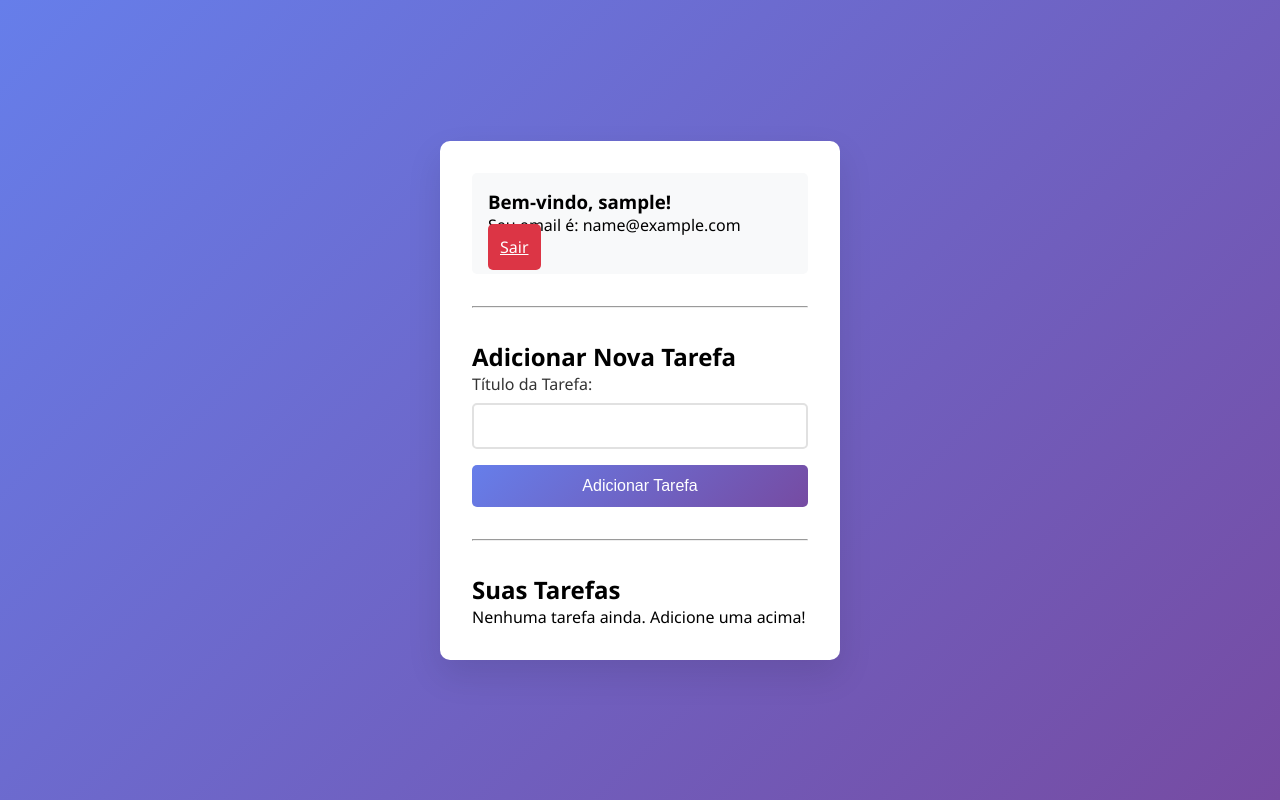
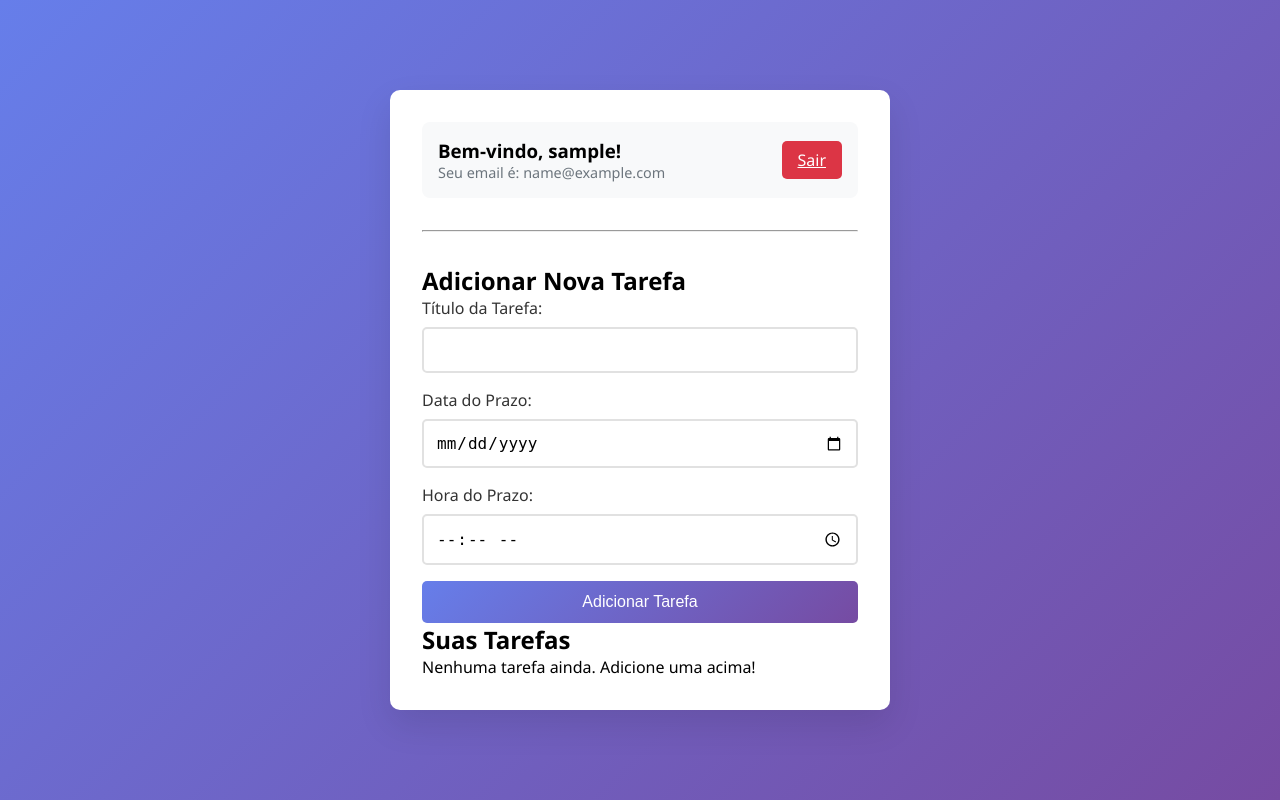
Before and after one commit to emersonbars/Projeto_ead_gerenciadortarefas, a Flask app: page /dashboard in a window 1280 px wide. Run offline with Flask 3, Linux system fonts and the light colour scheme; the visitor is signed in with stand-in values (Sample User, id 1); data that the repository does not hold is empty.

Commit message:
Versão criação de tarefas

```diff
--- a/APP/STATIC/CSS/STYLE.CSS
+++ b/APP/STATIC/CSS/STYLE.CSS
@@ -11,6 +11,7 @@
     display: flex;
     align-items: center;
     justify-content: center;
+    padding: 1rem 0;
 }
 
 .container {
@@ -19,7 +20,7 @@
     border-radius: 10px;
     box-shadow: 0 15px 35px rgba(0, 0, 0, 0.1);
     width: 100%;
-            max-width: 400px;
+    max-width: 500px;
 }
 
 .header {
@@ -127,6 +128,12 @@
     border: 1px solid #f5c6cb;
 }
 
+.message.danger {
+    background-color: #f8d7da;
+    color: #721c24;
+    border: 1px solid #f5c6cb;
+}
+
 .dashboard {
     display: none;
     text-align: center;
@@ -137,17 +144,34 @@
 }
 
 .user-info {
+    display: flex;
+    justify-content: space-between;
+    align-items: center;
     background: #f8f9fa;
     padding: 1rem;
-            border-radius: 5px;
-            margin-bottom: 1rem;
+    border-radius: 8px;
+    margin-bottom: 2rem;
+    text-align: left;
+}
+
+.user-info h3, .user-info p {
+    margin: 0;
+}
+
+.user-info p {
+    font-size: 0.9rem;
+    color: #6c757d;
 }
 
 .logout-btn {
     background: #dc3545;
-            margin-top: 1rem;
+    margin-top: 0;
+    width: auto;
+    padding: 0.5rem 1rem;
+    flex-shrink: 0;
 }
 
 .logout-btn:hover {
     background: #c82333;
+    transform: translateY(-2px);
 }
--- a/APP/TEMPLATES/dashboard.html
+++ b/APP/TEMPLATES/dashboard.html
@@ -17,9 +17,11 @@
             {% endif %}
         {% endwith %}
 
-        <div class="user-info">
-            <h3>Bem-vindo, {{ current_user.username }}!</h3>
-            <p>Seu email é: {{ current_user.email }}</p>
+         <div class="user-info">
+            <div>
+                <h3>Bem-vindo, {{ current_user.username }}!</h3>
+                <p>Seu email é: {{ current_user.email }}</p>
+            </div>
             <a href="{{ url_for('logout') }}" class="btn logout-btn">Sair</a>
         </div>
 
@@ -32,15 +34,50 @@
                     <label for="titulo">Título da Tarefa:</label>
                     <input type="text" id="titulo" name="titulo" required>
                 </div>
+
+
+                <div class="form-group">
+                    <label for="data_prazo">Data do Prazo:</label>
+                    <input type="date" id="data_prazo" name="data_prazo" required>
+                </div>
+                <div class="form-group">
+                    <label for="hora_prazo">Hora do Prazo:</label>
+                    <input type="time" id="hora_prazo" name="hora_prazo" required>
+                </div>
+
+
                 <button type="submit" class="btn">Adicionar Tarefa</button>
             </form>
         </div>
 
-        <hr style="margin: 2rem 0;">
-
         <div class="task-list">
             <h2>Suas Tarefas</h2>
-            <p>Nenhuma tarefa ainda. Adicione uma acima!</p>
+
+            {% if tarefas %}
+                <ul style="list-style: none; padding: 0;">
+                    {% for tarefa in tarefas %}
+                        <li style="background: #f8f9fa; padding: 1rem; border-radius: 5px; margin-bottom: 1rem; display: flex; justify-content: space-between; align-items: center;">
+
+                            <div>
+                                <strong style="font-size: 1.1rem;">{{ tarefa.titulo }}</strong>
+
+
+                                <small>
+                                    Prazo:
+                                    {% if tarefa.data_prazo %}
+                                        {{ tarefa.data_prazo.strftime('%d/%m/%Y às %H:%M') }}
+                                    {% else %}
+                                        Sem prazo definido
+                                    {% endif %}
+                                </small>
+                            </div>
+
+                        </li>
+                    {% endfor %}
+                </ul>
+            {% else %}
+                <p>Nenhuma tarefa ainda. Adicione uma acima!</p>
+            {% endif %}
         </div>
 
     </div>
--- a/APP/models.py
+++ b/APP/models.py
@@ -23,6 +23,10 @@ class Tarefa(db.Model):
     id = db.Column(db.Integer, primary_key=True)
     titulo = db.Column(db.String(100), nullable=False)
     data_criacao = db.Column(db.DateTime, nullable=False, default=datetime.utcnow)
+
+
+    data_prazo = db.Column(db.DateTime, nullable=True)
+
     concluida = db.Column(db.Boolean, default=False)
     usuario_id = db.Column(db.Integer, db.ForeignKey('usuario.id'), nullable=False)
 
--- a/APP/routes.py
+++ b/APP/routes.py
@@ -1,41 +1,33 @@
+# 1. IMPORTAÇÃO ADICIONADA
+from datetime import datetime
 from flask import render_template, redirect, url_for, request, flash
-
 from APP import app, db, bcrypt
-from APP.models import Usuario,Tarefa
+from APP.models import Usuario, Tarefa
 from flask_login import login_user, logout_user, login_required, current_user
 
 
 @app.route('/')
 @app.route('/login', methods=['GET', 'POST'])
 def login():
-
     if current_user.is_authenticated:
         return redirect(url_for('dashboard'))
 
     if request.method == 'POST':
         username = request.form.get('username')
         password = request.form.get('password')
-
-
         usuario = Usuario.query.filter_by(username=username).first()
 
-
         if usuario and bcrypt.check_password_hash(usuario.password_hash, password):
-
             login_user(usuario)
             flash(f'Login bem-sucedido! Bem-vindo, {usuario.username}!', 'success')
-
             return redirect(url_for('dashboard'))
         else:
-
             flash('Login falhou. Verifique o nome de usuário e a senha.', 'danger')
 
     return render_template('login.html')
 
-
 @app.route('/cadastro', methods=['GET', 'POST'])
 def cadastro():
-
     if current_user.is_authenticated:
         return redirect(url_for('dashboard'))
 
@@ -45,37 +37,20 @@ def cadastro():
         password = request.form.get('password')
 
 
+        if not username or not email or not password:
+            flash('Por favor, preencha todos os campos.', 'danger')
+            return redirect(url_for('cadastro'))
+
         senha_hash = bcrypt.generate_password_hash(password).decode('utf-8')
-
-
         novo_usuario = Usuario(username=username, email=email, password_hash=senha_hash)
 
-
         db.session.add(novo_usuario)
-
         db.session.commit()
 
-
         flash('Sua conta foi criada com sucesso! Você já pode fazer login.', 'success')
-
         return redirect(url_for('login'))
 
-
     return render_template('cadastro.html')
-
-
-@app.route('/dashboard')
-@login_required
-def dashboard():
-
-    return render_template('dashboard.html')
-
-
-@app.route('/logout')
-def logout():
-    logout_user()
-    flash('Você saiu da sua conta.', 'info')
-    return redirect(url_for('login'))
 
 
 @app.route('/dashboard', methods=['GET', 'POST'])
@@ -84,15 +59,52 @@ def dashboard():
 
     if request.method == 'POST':
         titulo_tarefa = request.form.get('titulo')
+        data_prazo_str = request.form.get('data_prazo')
+        hora_prazo_str = request.form.get('hora_prazo')
 
 
-        nova_tarefa = Tarefa(titulo=titulo_tarefa, autor=current_user)
+        print(f"--- DEBUG: Recebido do formulário: Título='{titulo_tarefa}', Data='{data_prazo_str}', Hora='{hora_prazo_str}' ---")
 
-        db.session.add(nova_tarefa)
-        db.session.commit()
+        if titulo_tarefa and data_prazo_str and hora_prazo_str:
 
-        flash('Tarefa adicionada com sucesso!', 'success')
+            print("--- DEBUG: Todos os campos foram preenchidos. Tentando processar... ---")
+
+            try:
+                prazo_str_completo = f"{data_prazo_str} {hora_prazo_str}"
+                prazo_obj = datetime.strptime(prazo_str_completo, '%Y-%m-%d %H:%M')
+
+
+                print(f"--- DEBUG: Objeto datetime criado com sucesso: {prazo_obj} ---")
+
+                nova_tarefa = Tarefa(
+                    titulo=titulo_tarefa,
+                    data_prazo=prazo_obj,
+                    usuario_id=current_user.id
+                )
+
+                db.session.add(nova_tarefa)
+                db.session.commit()
+                flash('Tarefa adicionada com sucesso!', 'success')
+                print("--- DEBUG: Tarefa salva no banco de dados com sucesso! ---")
+
+            except Exception as e:
+
+                print(f"--- ERRO: Ocorreu uma exceção: {e} ---")
+                flash('Ocorreu um erro ao processar a data e a hora.', 'danger')
+
+        else:
+
+            print("--- DEBUG: Um ou mais campos estavam vazios. Caindo no 'else'. ---")
+            flash('Por favor, preencha todos os campos: título, data e hora.', 'danger')
+
         return redirect(url_for('dashboard'))
 
+    tarefas_do_usuario = Tarefa.query.filter_by(usuario_id=current_user.id).order_by(Tarefa.data_criacao.desc()).all()
+    return render_template('dashboard.html', tarefas=tarefas_do_usuario)
 
-    return render_template('dashboard.html')
+@app.route('/logout')
+@login_required
+def logout():
+    logout_user()
+    flash('Você saiu da sua conta.', 'info')
+    return redirect(url_for('login'))
```
Also changed, not shown: 1 other file. Lines whose indentation alone changed are shown as unchanged.
